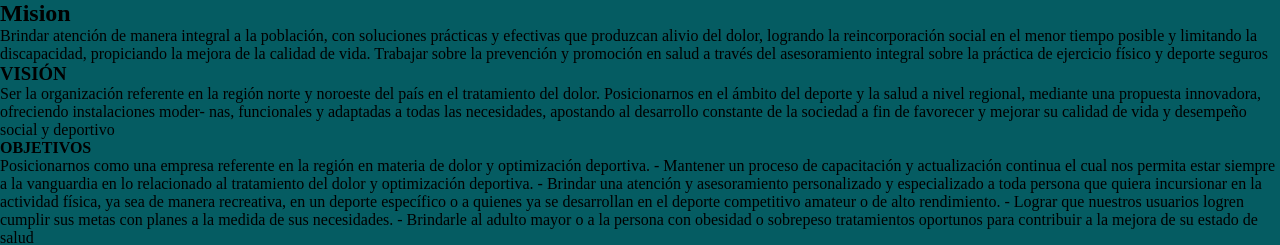
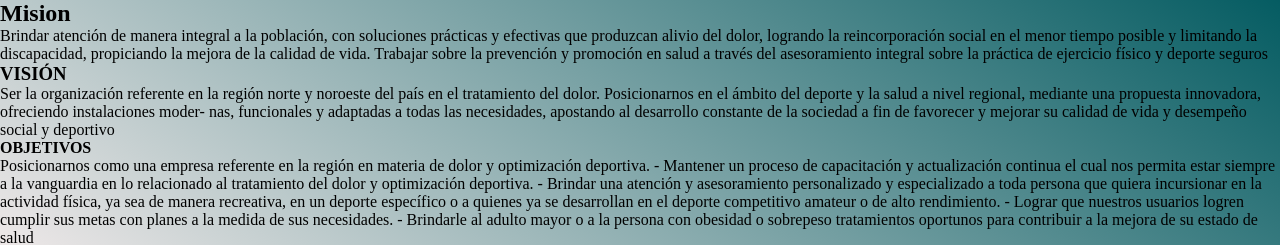
Before and after one commit to AleSandin/primer-repositorio, a plain HTML site: page empresa.html in a window 1280 px wide. Shown: the part 357-602 px from the top of the page. Drawn offline with Linux system fonts and the light colour scheme.

Commit message:
Le agregue una gradiente al parrafo de la empresa

```diff
--- a/css/style.css
+++ b/css/style.css
@@ -26,7 +26,8 @@ grid-gap: 1px
     justify-content: center;
     align-items: center;}
 
-.div-empresa{grid-area: div-empresa;}
+
+.div-empresa{grid-area: div-empresa; background-image: linear-gradient(36deg, #eee8e8, transparent);}
 
 .imagen{ max-width: 450px; max-height:350px;}
 
```
